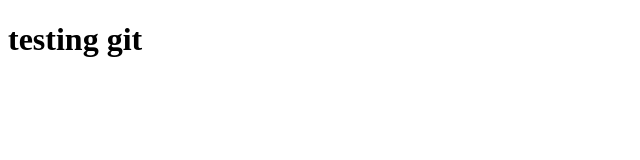
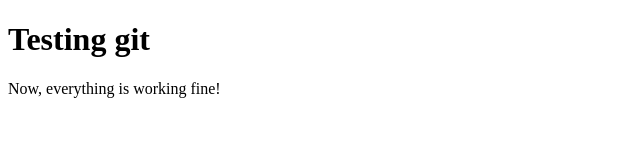
Before and after one commit to samakpan-sp/Number-Gussing-Game, a plain HTML site: page index.html in a window 1280 px wide. Shown: the whole page, without its empty margins (0-640 px from the left). Drawn offline with Linux system fonts and the light colour scheme.

Commit message:
Added style.css and p tag in index.html

```diff
--- a/index.html
+++ b/index.html
@@ -6,6 +6,7 @@
     <title>testing git and github</title>
 </head>
 <body>
-    <h1>testing git</h1>
+    <h1>Testing git</h1>
+    <p>Now, everything is working fine!</p>
 </body>
 </html>
--- /dev/null
+++ b/style.css
@@ -0,0 +1,3 @@
+h1 {
+  color: purple;
+}
```
